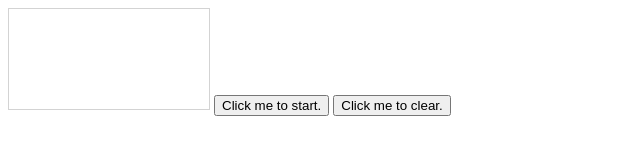
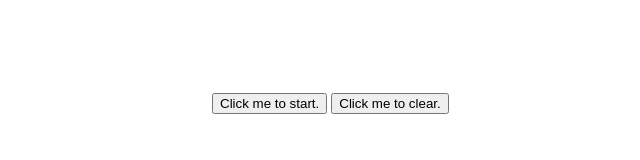
Before and after one commit to Xavier-says-hi-school/raytracing, a plain HTML site: page index.html in a window 1280 px wide. Shown: the full height of the page, 0-640 px from the left. Drawn offline with Linux system fonts and the light colour scheme.

Commit message:
Update index.html

```diff
--- a/index.html
+++ b/index.html
@@ -2,7 +2,7 @@
 <html>
   <body>
 
-    <canvas id="myCanvas" width="200" height="100" style="border:1px solid #d3d3d3;">
+    <canvas id="myCanvas" width="200" height="100" style="border:0px solid #d3d3d3;">
       Your browser does not support the HTML canvas tag.
     </canvas>
 
```
